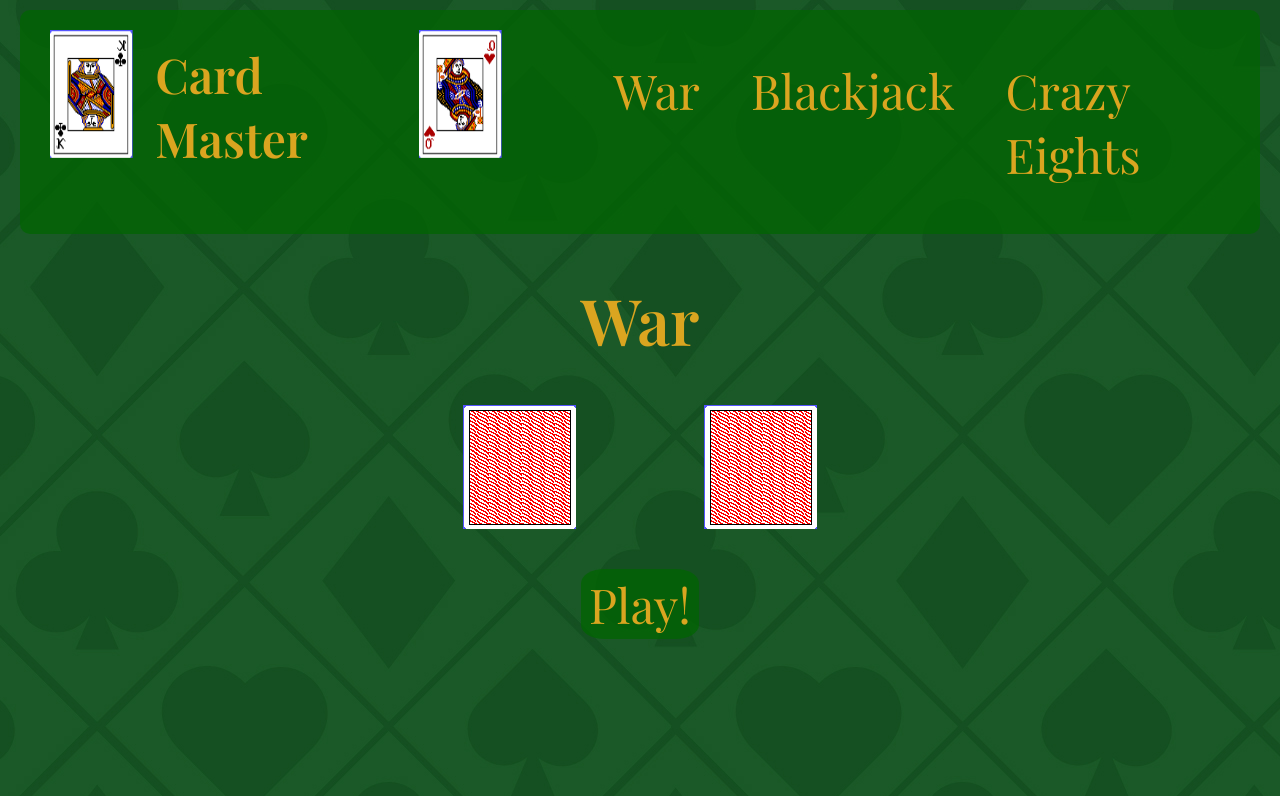
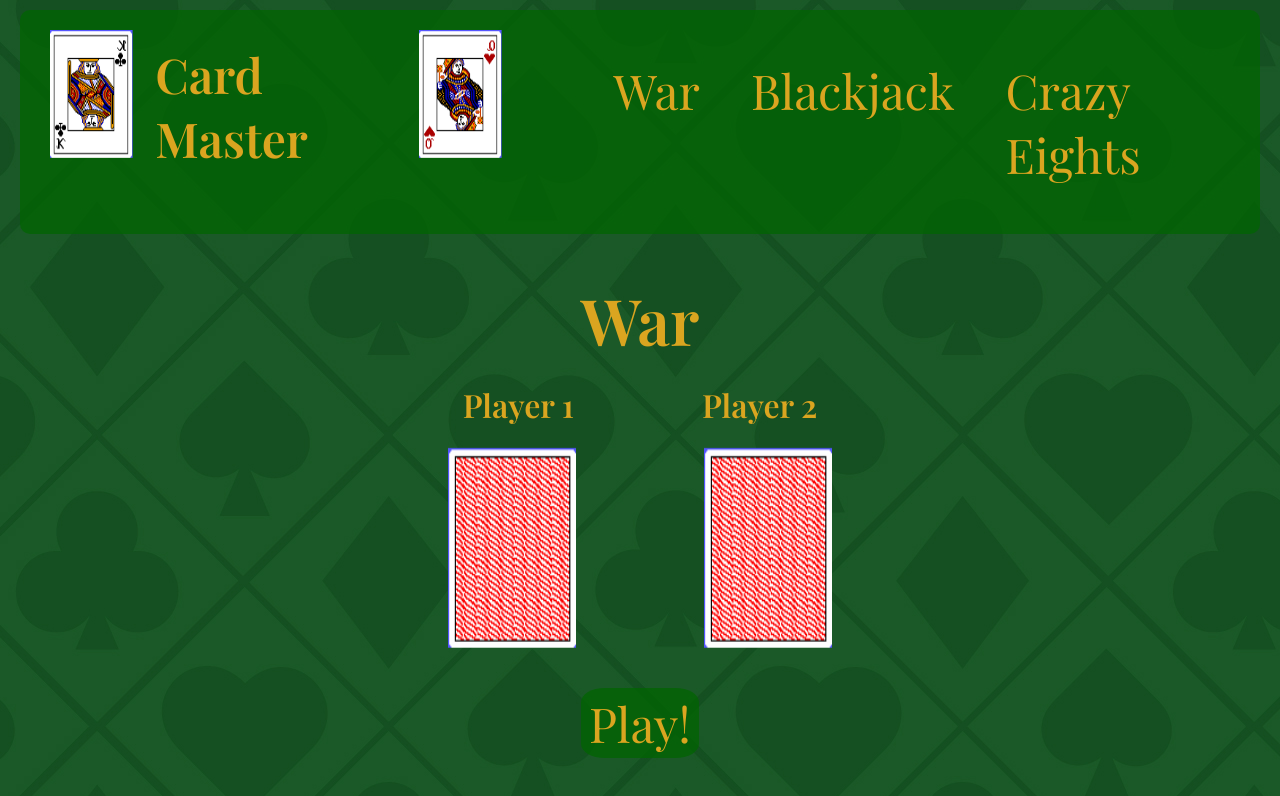
Before and after one commit to Mason-Brill/DeckOfMasters, a React (Create React App) app: page / in a window 1280 px wide. Both pictures are taken after a click on the button "War". Shown: the top 796 px of the page. Built offline with nearby package versions, Linux system fonts and the light colour scheme.

Commit message:
added extra details to war game, war game complete

```diff
--- a/src/App.css
+++ b/src/App.css
@@ -120,6 +120,7 @@ button {
   text-align: center;
   animation-name: fade;
   animation-duration: 3s;
+  margin-bottom: 0px;
 }
 
 .war-container {
@@ -144,6 +145,14 @@ button {
   animation-duration: 3s;
 }
 
+.players-cont {
+  display: flex;
+  gap: 10vw;
+  justify-content: center;
+  color: goldenrod;
+  margin-top: 0px;
+}
+
 .war-card1 {
   width: 10vw;
   height: 25vh;
@@ -157,3 +166,8 @@ button {
   animation-name: fade2;
   animation-duration: 3s;
 }
+
+.winner {
+  color: goldenrod;
+  text-align: center;
+}
--- a/src/components/War.js
+++ b/src/components/War.js
@@ -7,9 +7,12 @@ export default function War(){
     const [switcher, changeSwitcher] = useState(true)
     const [card1,changecard1] = useState(0)
     const [card2,changecard2] = useState(0)
+    const [winner, selectWinner] = useState("None")
     //const [card2,changecard2] = useState(0)
     let number1 = 0
     let number2 = 0
+    let player1 = 0
+    let player2 = 0
 
     function handlecards(){
         //produce random number for card 1
@@ -41,7 +44,8 @@ export default function War(){
             number2 = number2 * 100
         }
 
-        changecard1(number1 + number2);
+        player1 = number1;
+        changecard1(number1+number2);
         ///////////////////////////////////////////////////////////
         //generate random number between 0-12
         number1 = Math.floor(Math.random() * 13);
@@ -53,7 +57,20 @@ export default function War(){
         else{
             number2 = number2 * 100
         }
-        changecard2(number1 + number2);
+
+        player2 = number1
+        changecard2(number1+number2);
+
+        if(player1 > player2)
+        {
+            selectWinner("Player 1")
+        }
+        else if(player2 > player1){
+            selectWinner("Player 2")
+        }
+        else {
+            selectWinner("Tie!")
+        }
     }
 
     return (
@@ -61,19 +78,28 @@ export default function War(){
             {showcards ? (
             <>
                 <h1 className="war-title">War</h1>
+                <div className="players-cont">
+                    <h1 className="player1">Player 1</h1>
+                    <h1 className="player2">Player 2</h1>
+                </div>
                 <div className="war-container">
-                    <img className="war-card" src="./cards/back.png" alt="card1"/>
-                    <img className="war-card" src="./cards/back.png" alt="card2"/>
+                    <img className="war-card1" src="./cards/back.png" alt="card1"/>
+                    <img className="war-card1" src="./cards/back.png" alt="card2"/>
                 </div>
                 <button className="play-btn" onClick={handlecards}>Play!</button>
             </>
             ):(
             <>
                 <h1 className="war-title">War</h1>
+                <div className="players-cont">
+                    <h1 className="player1">Player 1</h1>
+                    <h1 className="player2">Player 2</h1>
+                </div>
                 <div className="war-container">
                     <img className={`${switcher ? "war-card1" : "war-card2"}`} src={`./cards/${card1}.png`} alt="card1"/>
                     <img className={`${switcher ? "war-card1" : "war-card2"}`} src={`./cards/${card2}.png`} alt="card2"/>
                 </div>
+                <h1 className="winner">{`Winner: ${winner}`}</h1>
                 <button className="play-btn" onClick={handlecards}>Play!</button>
             </>
             )}
```
